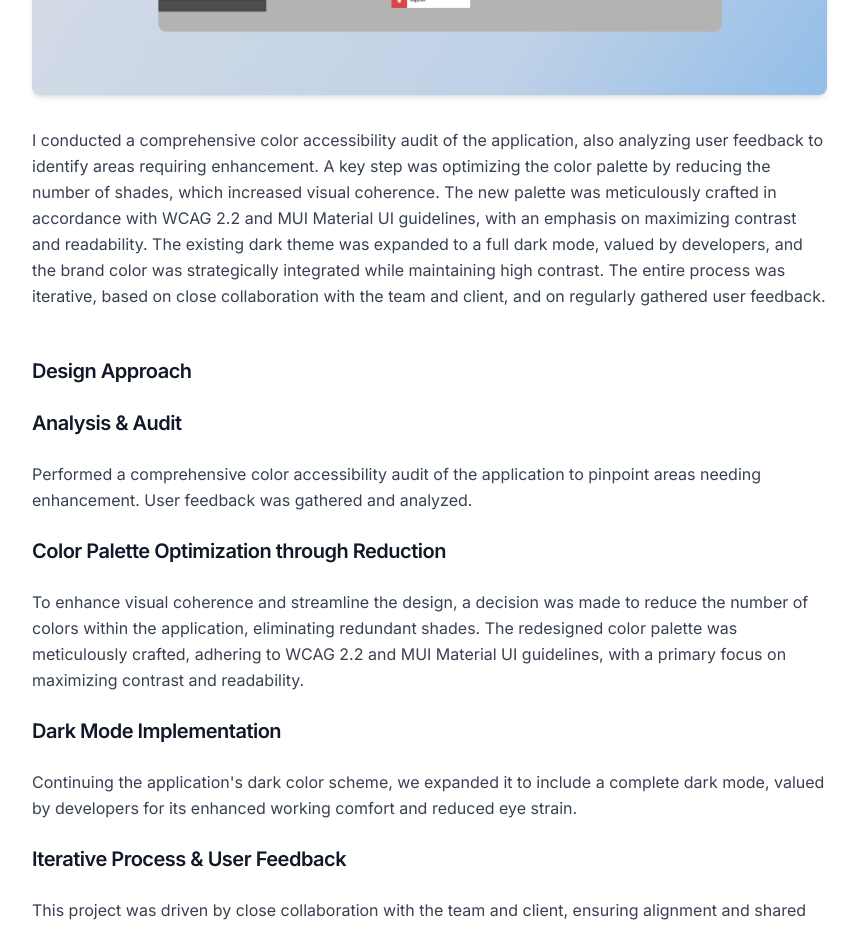
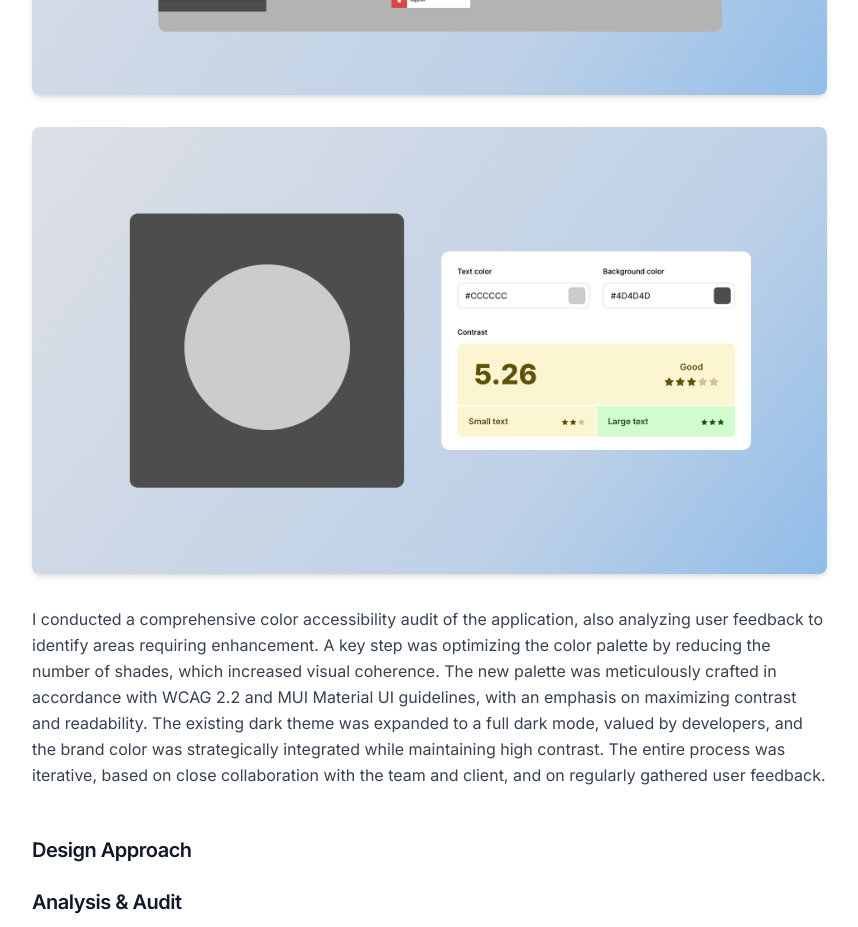
Before and after one commit to Jelonu/ilona.netczuk.pl, a website: page work-project-1.html in a window 1280 px wide. Shown: the part 1180-2107 px from the top of the page, without its empty margins (0-858 px from the left). Drawn offline with nearby package versions, Linux system fonts and the light colour scheme.

Commit message:
Add second image to Project 1

```diff
--- a/work-project-1.html
+++ b/work-project-1.html
@@ -140,6 +140,12 @@
             <!-- Image Placeholder -->
             <div class="rounded-lg overflow-hidden mb-8 aspect-video shadow-md">
               <img src="images/nu-colors-1.jpg" alt="Project visualization showing color palette optimization"
+                class="w-full h-full object-cover">
+            </div>
+
+            <!-- Second Image -->
+            <div class="rounded-lg overflow-hidden mb-8 aspect-video shadow-md">
+              <img src="images/nu-colors-2.jpg" alt="Project visualization showing color palette details"
                 class="w-full h-full object-cover">
             </div>
 
```
Also changed, not shown: images/nu-colors-2.jpg (added).
